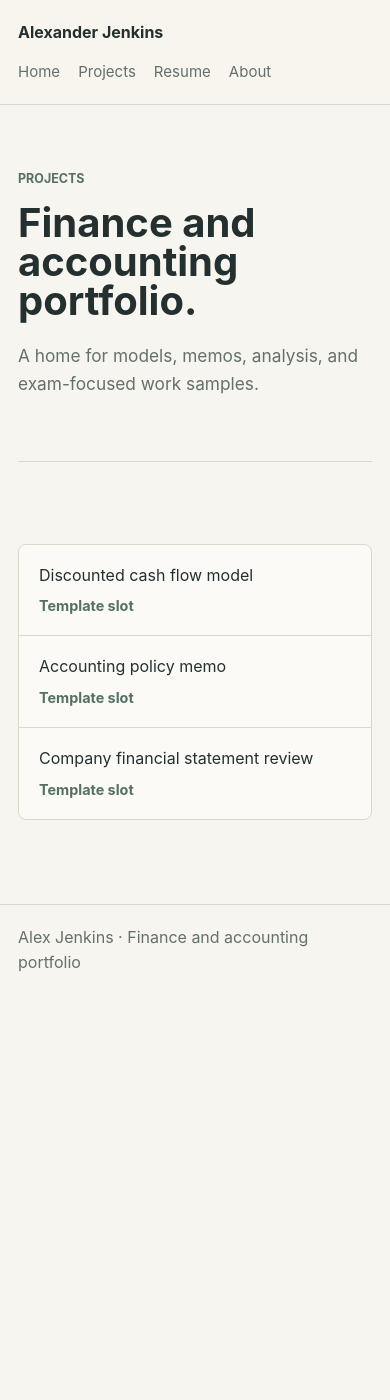
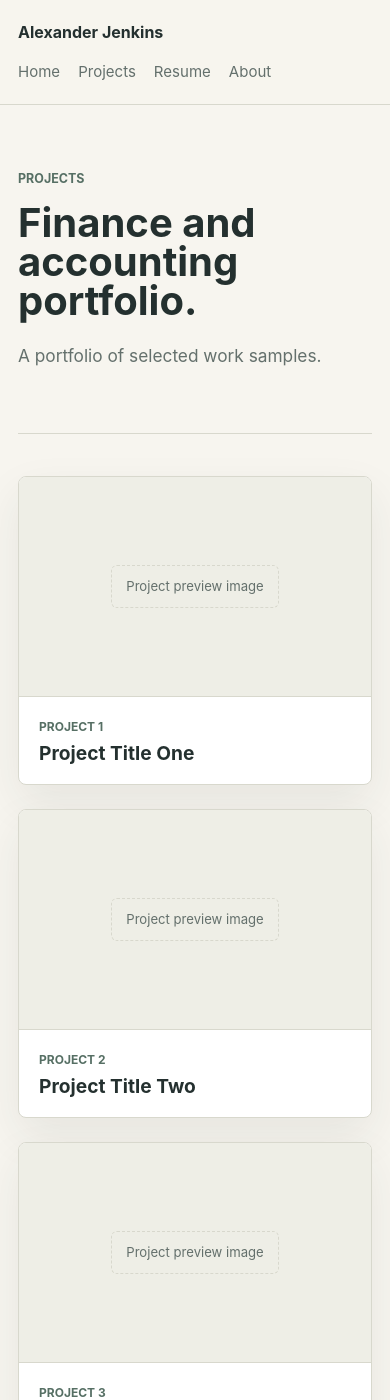
Before and after one commit to alexjenkins310-stack/portfolio, a Jekyll site: the page built from projects.md, in a window 390 px wide and 1400 px high. Built offline with Jekyll 4.4.1, drawn with Linux system fonts in a browser that asks for light colours; some of the changed text lies outside the part shown.

Commit message:
rebranded projects page

```diff
--- a/_sass/_components.scss
+++ b/_sass/_components.scss
@@ -187,6 +187,133 @@ nav a:hover {
   white-space: nowrap;
 }
 
+.project-gallery-section {
+  padding-top: 42px;
+}
+
+.project-gallery {
+  display: grid;
+  gap: 24px;
+  grid-template-columns: repeat(3, minmax(0, 1fr));
+}
+
+.project-card {
+  background: $surface;
+  border: 1px solid $line;
+  border-radius: 8px;
+  box-shadow: $shadow;
+  display: block;
+  overflow: hidden;
+  transition: border-color 160ms ease, transform 160ms ease;
+}
+
+.project-card:hover,
+.project-card:focus-visible {
+  border-color: $accent;
+  transform: translateY(-4px);
+}
+
+.project-card:focus-visible {
+  outline: 3px solid $soft-blue;
+  outline-offset: 3px;
+}
+
+.project-card-preview,
+.project-detail-preview {
+  align-items: center;
+  background: $surface-muted;
+  color: $muted-ink;
+  display: flex;
+  justify-content: center;
+  overflow: hidden;
+}
+
+.project-card-preview {
+  aspect-ratio: 16 / 10;
+  border-bottom: 1px solid $line;
+}
+
+.project-card-preview img,
+.project-detail-preview img {
+  height: 100%;
+  object-fit: cover;
+  width: 100%;
+}
+
+.project-card-preview span,
+.project-detail-preview span {
+  border: 1px dashed $line;
+  border-radius: 6px;
+  font-size: 0.82rem;
+  padding: 10px 14px;
+}
+
+.project-card-copy {
+  padding: 20px;
+}
+
+.project-card-copy h2 {
+  font-size: 1.2rem;
+  margin-bottom: 0;
+}
+
+.project-number {
+  color: $accent;
+  font-size: 0.75rem;
+  font-weight: 700;
+  margin-bottom: 7px;
+  text-transform: uppercase;
+}
+
+.project-detail {
+  max-width: 900px;
+  padding: 56px 0 72px;
+}
+
+.back-link {
+  color: $accent-deep;
+  display: inline-block;
+  font-weight: 700;
+  margin-bottom: 48px;
+}
+
+.project-detail-header {
+  max-width: 760px;
+}
+
+.project-byline {
+  margin: 24px 0 0;
+}
+
+.project-detail-preview {
+  aspect-ratio: 16 / 9;
+  border: 1px solid $line;
+  border-radius: 8px;
+  margin-top: 42px;
+}
+
+.project-description {
+  border-top: 1px solid $line;
+  margin-top: 48px;
+  padding-top: 42px;
+}
+
+.project-description p:last-child {
+  margin-bottom: 0;
+}
+
+.project-actions {
+  display: flex;
+  flex-wrap: wrap;
+  gap: 12px;
+  margin-top: 34px;
+}
+
+.button-disabled {
+  cursor: not-allowed;
+  opacity: 0.45;
+}
+
 .resume-detail {
   max-width: 860px;
 }
@@ -278,6 +405,10 @@ nav a:hover {
     grid-template-columns: 1fr;
   }
 
+  .project-gallery {
+    grid-template-columns: 1fr;
+  }
+
   .list a {
     align-items: flex-start;
     flex-direction: column;
@@ -295,3 +426,9 @@ nav a:hover {
     text-align: left;
   }
 }
+
+@media (min-width: 761px) and (max-width: 960px) {
+  .project-gallery {
+    grid-template-columns: repeat(2, minmax(0, 1fr));
+  }
+}
--- a/projects.md
+++ b/projects.md
@@ -7,22 +7,26 @@ permalink: /projects/
 <section class="page-header">
   <p class="eyebrow">Projects</p>
   <h1>Finance and accounting portfolio.</h1>
-  <p class="lede">A home for models, memos, analysis, and exam-focused work samples.</p>
+  <p class="lede">A portfolio of selected work samples.</p>
 </section>
 
-<section class="section">
-  <div class="list">
-    <a href="#">
-      <span>Discounted cash flow model</span>
-      <strong>Template slot</strong>
-    </a>
-    <a href="#">
-      <span>Accounting policy memo</span>
-      <strong>Template slot</strong>
-    </a>
-    <a href="#">
-      <span>Company financial statement review</span>
-      <strong>Template slot</strong>
-    </a>
+<section class="section project-gallery-section">
+  <div class="project-gallery">
+    {% assign portfolio_projects = site.projects | sort: 'order' %}
+    {% for project in portfolio_projects %}
+      <a class="project-card" href="{{ project.url | relative_url }}" aria-label="Open {{ project.title }}">
+        <div class="project-card-preview">
+          {% if project.preview_image %}
+            <img src="{{ project.preview_image | relative_url }}" alt="Preview of {{ project.title }}">
+          {% else %}
+            <span>Project preview image</span>
+          {% endif %}
+        </div>
+        <div class="project-card-copy">
+          <p class="project-number">Project {{ project.order }}</p>
+          <h2>{{ project.title }}</h2>
+        </div>
+      </a>
+    {% endfor %}
   </div>
 </section>
```
Also changed, not shown: _layouts/project.html (added, +41 -0 lines), _projects/project-1.md (added, +9 -0 lines), _projects/project-2.md (added, +9 -0 lines), _projects/project-3.md (added, +9 -0 lines), _projects/project-4.md (added, +9 -0 lines), _projects/project-5.md (added, +9 -0 lines), _projects/project-6.md (added, +9 -0 lines).
